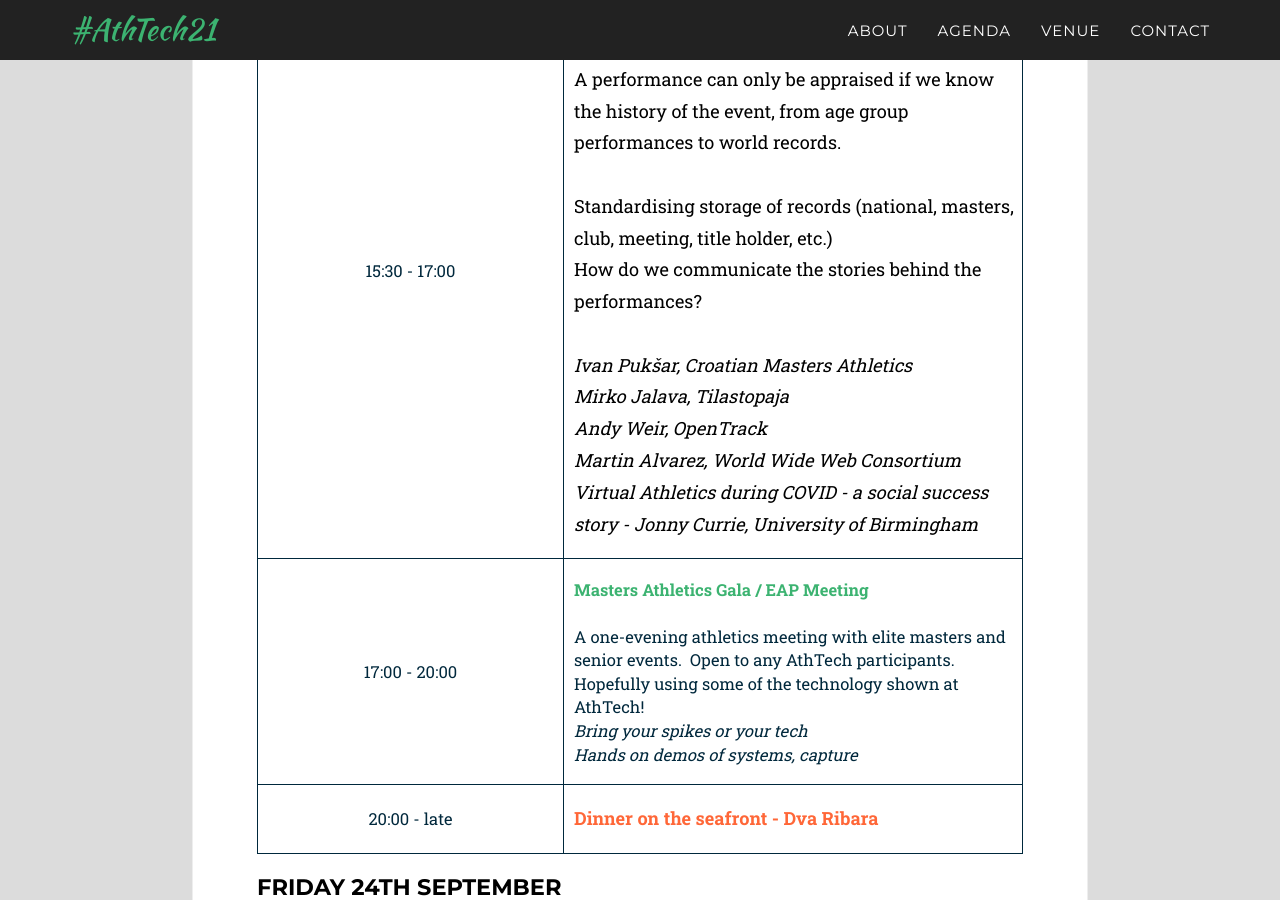
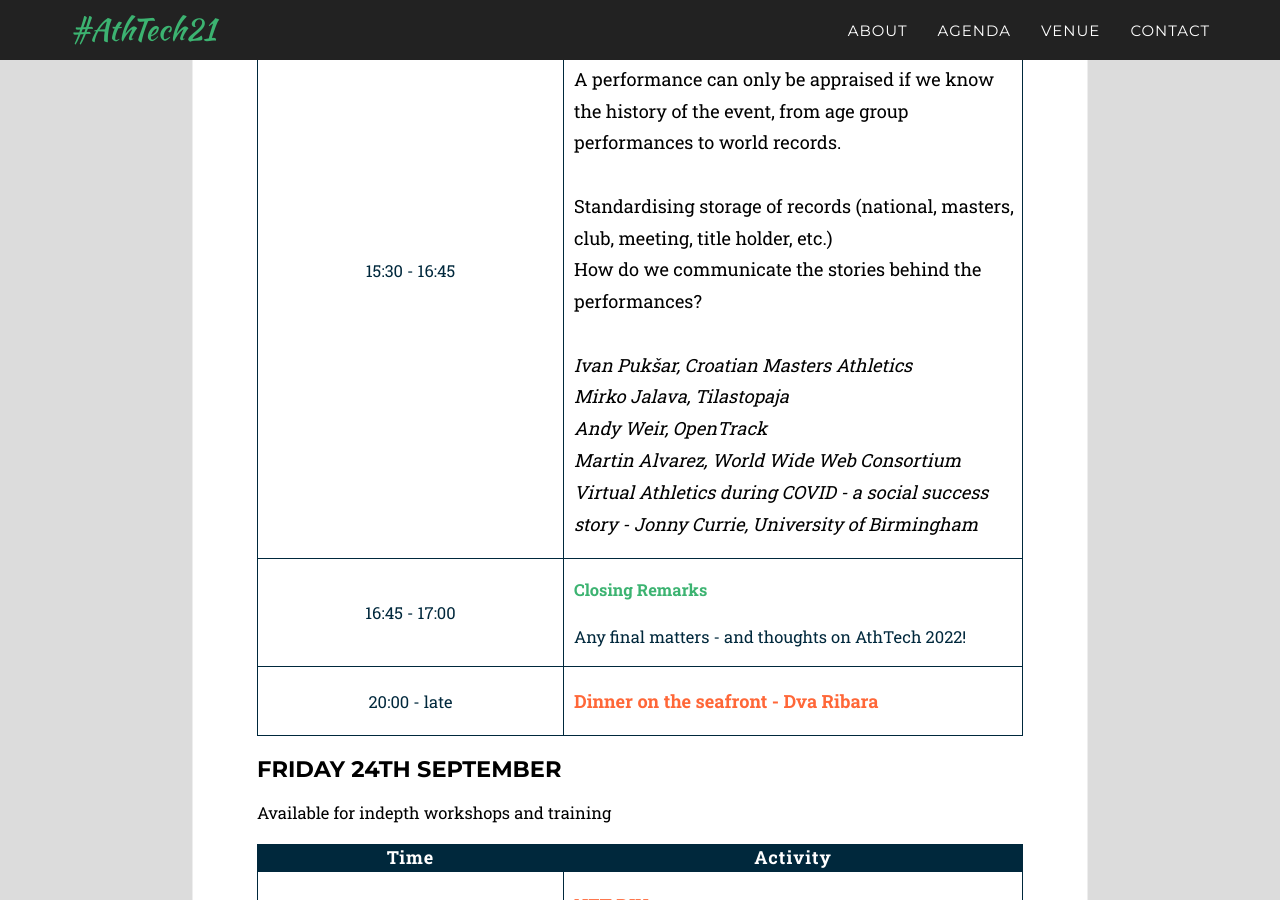
Before and after one commit to openath/athtech, a Jekyll site: the page built from _2021_pages/agenda.html, in a window 1280 px wide and 900 px high, scrolled down 5865 px. Built offline with Jekyll 4.4.1, drawn with Linux system fonts in a browser that asks for light colours; some web fonts are replaced.

Commit message:
Update agendas_thurs.yml

```diff
--- a/_data/twenty_21/agendas_thurs.yml
+++ b/_data/twenty_21/agendas_thurs.yml
@@ -40,7 +40,8 @@ be presented to help sport generate new revenue streams through NFTs</p>
 - time: 15:00 - 15:30
   info: "<p><b>Coffee break;</b> street food available</p>"
 
-- time: 15:30 - 17:00
+
+- time: 15:30 - 16:45
   info: "<p><b>Documenting the sport: <br>Gathering records and historical performances</b>
 <br>A performance can only be appraised if we know the history of the event, from age group performances to world records.
 <br><br>Standardising storage of records (national, masters, club, meeting, title holder, etc.)
@@ -52,11 +53,9 @@ be presented to help sport generate new revenue streams through NFTs</p>
 <br>Virtual Athletics during COVID - a social success story - Jonny Currie, University of Birmingham</i>
 </p>"
 
-- time: 17:00 - 20:00
-  info: "<p><div class='secondary'>Masters Athletics Gala / EAP Meeting</div>
-  <br>A one-evening athletics meeting with elite masters and senior events.  Open to any AthTech participants.  Hopefully using some of the technology shown at AthTech!
-  <i><br>Bring your spikes or your tech
-  <br>Hands on demos of systems, capture</i>
+- time: 16:45 - 17:00
+  info: "<p><div class='secondary'>Closing Remarks</div>
+  <br>Any final matters - and thoughts on AthTech 2022!
   </p>"
 
 - time: 20:00 - late
```
